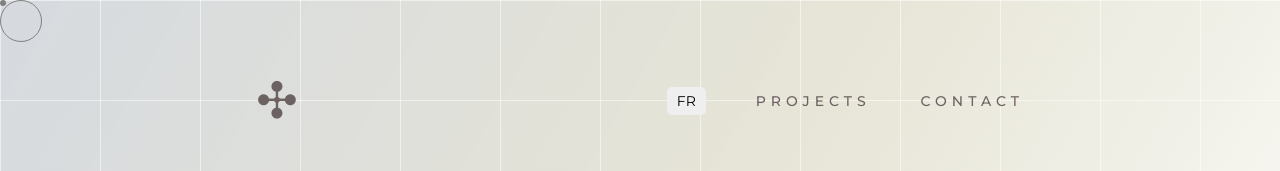
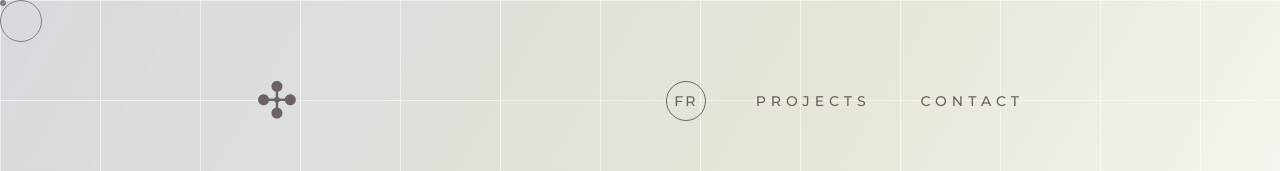
Before and after one commit to multumInParvo/my-portfolio, a React (Create React App) app: page / in a window 1280 px wide. Shown: the top 171 px of the page. Built offline with nearby package versions, Linux system fonts and the light colour scheme.

Commit message:
add styles for language switcher

```diff
--- a/src/components/LanguageSwitcher/LanguageSwitcher.jsx
+++ b/src/components/LanguageSwitcher/LanguageSwitcher.jsx
@@ -1,5 +1,3 @@
-// src/components/LanguageSwitcher/LanguageSwitcher.jsx
-
 import React, { useContext } from 'react';
 import { LanguageContext } from '../../context/LanguageContext';
 import './LanguageSwitcher.scss';
--- a/src/components/LanguageSwitcher/LanguageSwitcher.scss
+++ b/src/components/LanguageSwitcher/LanguageSwitcher.scss
@@ -1,15 +1,21 @@
-// src/components/LanguageSwitcher/LanguageSwitcher.scss
+.language-switcher {
+  font-size: 14px;
+  font-weight: 500;
+  letter-spacing: 2px;
+  color: #6d6262;
+  height: 40px;
+  width: 40px;
+  padding: 0;
+  border-radius: 25px;
+  border: 1px solid;
+  background-color: none;
+  background: none;
+  cursor: pointer;
+  transition: background-color 1000ms ease;
 
-.language-switcher {
-    padding: 5px 10px;
-    border-radius: 5px;
-    border: none;
-    background-color: none;
-    font-size: 14px;
-    cursor: pointer;
-    transition: background-color 0.3s ease;
-
-    &:hover {
-      background-color: none;
-    }
+  &:hover {
+    color: #fff;
+    background-color: #6d6262;
+    opacity: 0.5;
   }
+}
```
